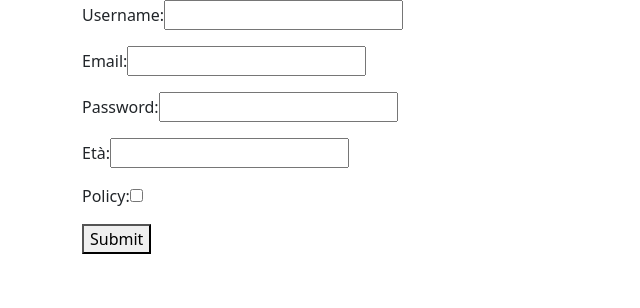
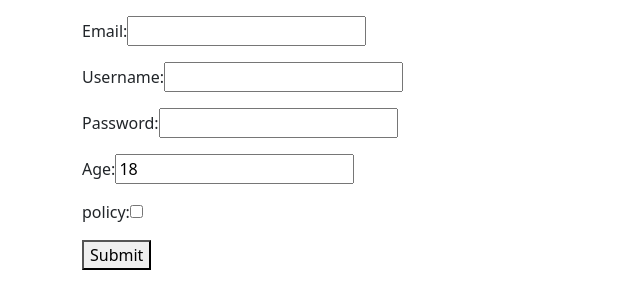
Before and after one commit to muccidavide/alten-angular, an Angular app: page / in a window 1280 px wide. Shown: the top 308 px of the page, without its empty margins (0-640 px from the left). Built offline with nearby package versions, Linux system fonts and the light colour scheme.

Commit message:
Reactive Form and custom validator

```diff
--- a/src/app/app.component.html
+++ b/src/app/app.component.html
@@ -1 +1,3 @@
-<app-registration-form></app-registration-form>
+<div class="container mt-3">
+    <app-reactive-form></app-reactive-form>
+</div>
--- a/src/app/components/reactive-form/reactive-form.component.html
+++ b/src/app/components/reactive-form/reactive-form.component.html
@@ -1,8 +1,45 @@
-<form [formGroup]="form" (ngSubmit)="handleSubmit()">
-    <label for="email">email</label>
-    <input type="email" id="email" name="email" formControlName="email">
-    <div *ngIf="form.get('email')?.errors && (form.get('email')?.touched || isSubmitted )">
-        <p *ngIf="email.hasError('required')">Campo richiesto</p>
-        <p *ngIf="email.hasError('email')">Deve essere un email</p>
+<form [formGroup]="form" (ngSubmit)="handleSubmit()" >
+    <div class="mb-3">
+        <label for="email">Email:</label>
+        <input type="email" id="email" name="email" formControlName="email">
+        <div *ngIf="form.get('email')?.errors && (form.get('email')?.touched || isSubmitted )">
+            <p *ngIf="email.hasError('required')">Campo richiesto</p>
+            <p *ngIf="email.hasError('email')">Deve essere un email</p>
+            <p *ngIf="email.hasError('forbidden')">Email non valida</p>
+        </div>
+    </div>
+    <div class="mb-3">
+        <label for="username">Username:</label>
+        <input type="username" id="username" name="username" formControlName="username">
+        <div *ngIf="username.errors && (form.get('username')?.touched || isSubmitted )">
+            <p *ngIf="username.hasError('required')">Campo richiesto</p>
+            <p *ngIf="username.hasError('minlength')">Minimo 5 caratteri</p>
+        </div>
+    </div>
+    <div class="mb-3">
+        <label for="password">Password:</label>
+        <input type="password" id="password" name="password" formControlName="password">
+        <div *ngIf="password.errors && (form.get('password')?.touched || isSubmitted )">
+            <p *ngIf="password.hasError('required')">Campo richiesto</p>
+            <p *ngIf="password.hasError('minlength')">Minimo 8 caratteri</p>
+        </div>
+    </div>
+    <div class="mb-3">
+        <label for="age">Age:</label>
+        <input type="number" id="age" name="age" formControlName="age">
+        <div *ngIf="age.errors && (form.get('age')?.touched || isSubmitted )">
+            <p *ngIf="age.hasError('required')">Campo richiesto</p>
+            <p *ngIf="age.hasError('min')">Minimo 18 anni</p>
+        </div>
+    </div>
+    <div class="mb-3">
+        <label for="policy">policy:</label>
+        <input type="checkbox" id="policy" name="policy" formControlName="policy">
+        <div *ngIf="policy.errors && (form.get('policy')?.touched || isSubmitted )">
+            <p *ngIf="policy.hasError('required')">Campo richiesto</p>
+        </div>
+    </div>
+    <div>
+        <button type="submit">Submit</button>
     </div>
 </form>
--- a/src/app/components/reactive-form/reactive-form.component.ts
+++ b/src/app/components/reactive-form/reactive-form.component.ts
@@ -1,5 +1,6 @@
 import { Component } from '@angular/core';
 import { FormControl, FormGroup, Validators } from '@angular/forms';
+import { StringValidators } from 'src/app/validators/string.validators';
 
 @Component({
   selector: 'app-reactive-form',
@@ -7,19 +8,19 @@ import { FormControl, FormGroup, Validators } from '@angular/forms';
   styleUrls: ['./reactive-form.component.sass']
 })
 export class ReactiveFormComponent {
+
   public form : FormGroup = new FormGroup({
-    email: new FormControl('', [Validators.required, Validators.email]),
-    password: new FormControl('', [Validators.required, Validators.min(8)])
-
-
-  });
+    email: new FormControl('', [Validators.required, Validators.email, StringValidators.forbidden('admin@email.com', 'my@email.com')]),
+    username: new FormControl('', [Validators.required, Validators.minLength(5)]),
+    password: new FormControl('', [Validators.required, Validators.minLength(8)]),
+    age: new FormControl(18, [Validators.required, Validators.min(18)]),
+    policy: new FormControl(false, Validators.requiredTrue)
+  })
 
   public isSubmitted: boolean = false;
 
   public handleSubmit(): void{
     this.isSubmitted = true;
-
-
   }
 
   constructor(){
@@ -29,4 +30,20 @@ export class ReactiveFormComponent {
   get email(): FormControl{
     return this.form.get('email') as FormControl;
   }
+
+  get username(): FormControl{
+    return this.form.get('username') as FormControl;
+  }
+
+  get password(): FormControl{
+    return this.form.get('password') as FormControl;
+  }
+
+  get age(): FormControl{
+    return this.form.get('age') as FormControl;
+  }
+
+  get policy(): FormControl{
+    return this.form.get('policy') as FormControl;
+  }
 }
--- /dev/null
+++ b/src/app/validators/string.validators.ts
@@ -0,0 +1,11 @@
+import { AbstractControl } from "@angular/forms"
+
+export namespace StringValidators {
+    // se string da validare è presente nel array di stringhe che passiamo
+    // => non valida
+    export const forbidden = (...values: string[]) =>
+        (c: AbstractControl) => values.includes(c.value)
+            ? { forbidden: true }
+            : null
+
+}
```
Also changed, not shown: src/app/app.module.ts (line endings or trailing spaces).
